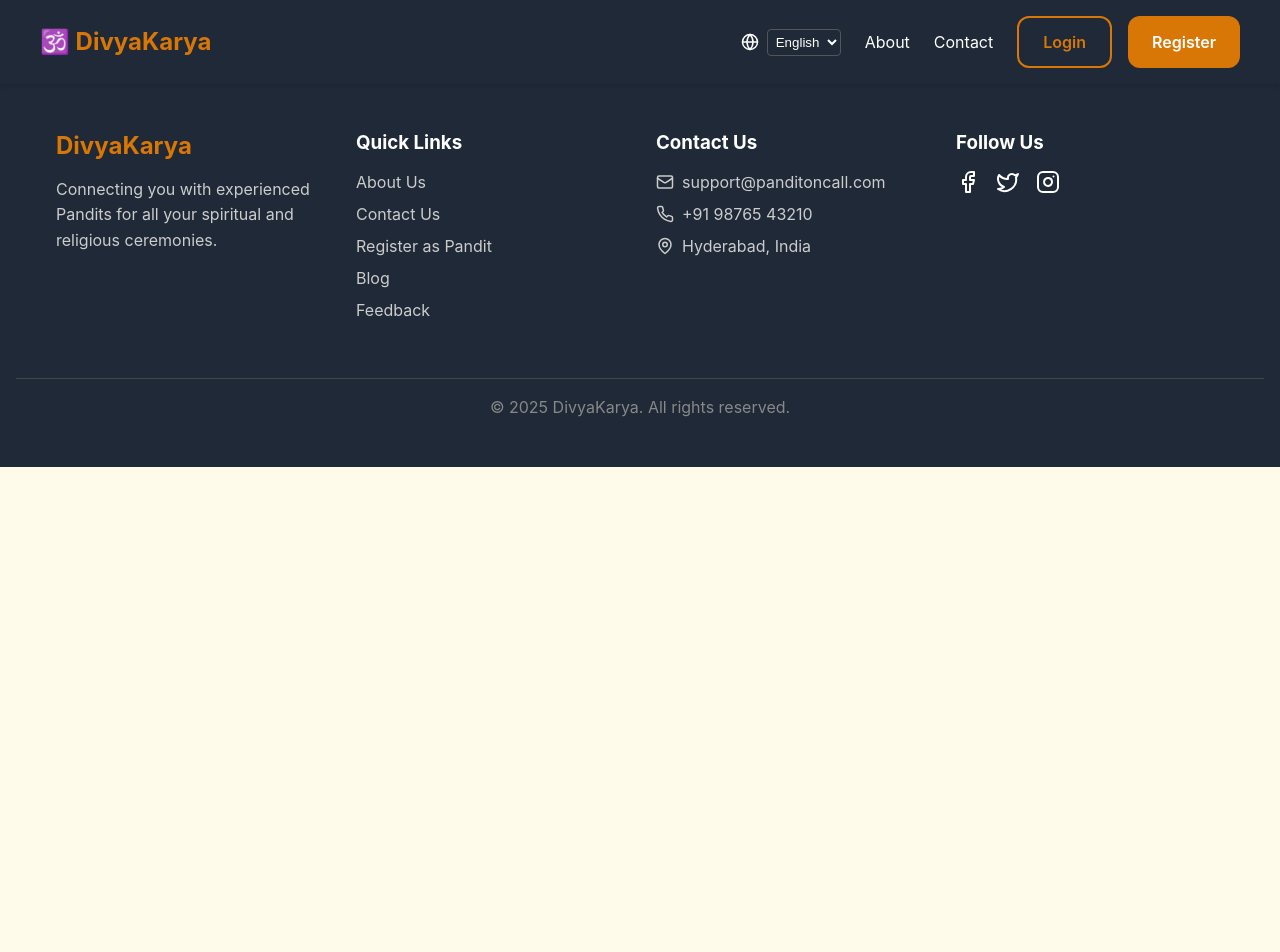
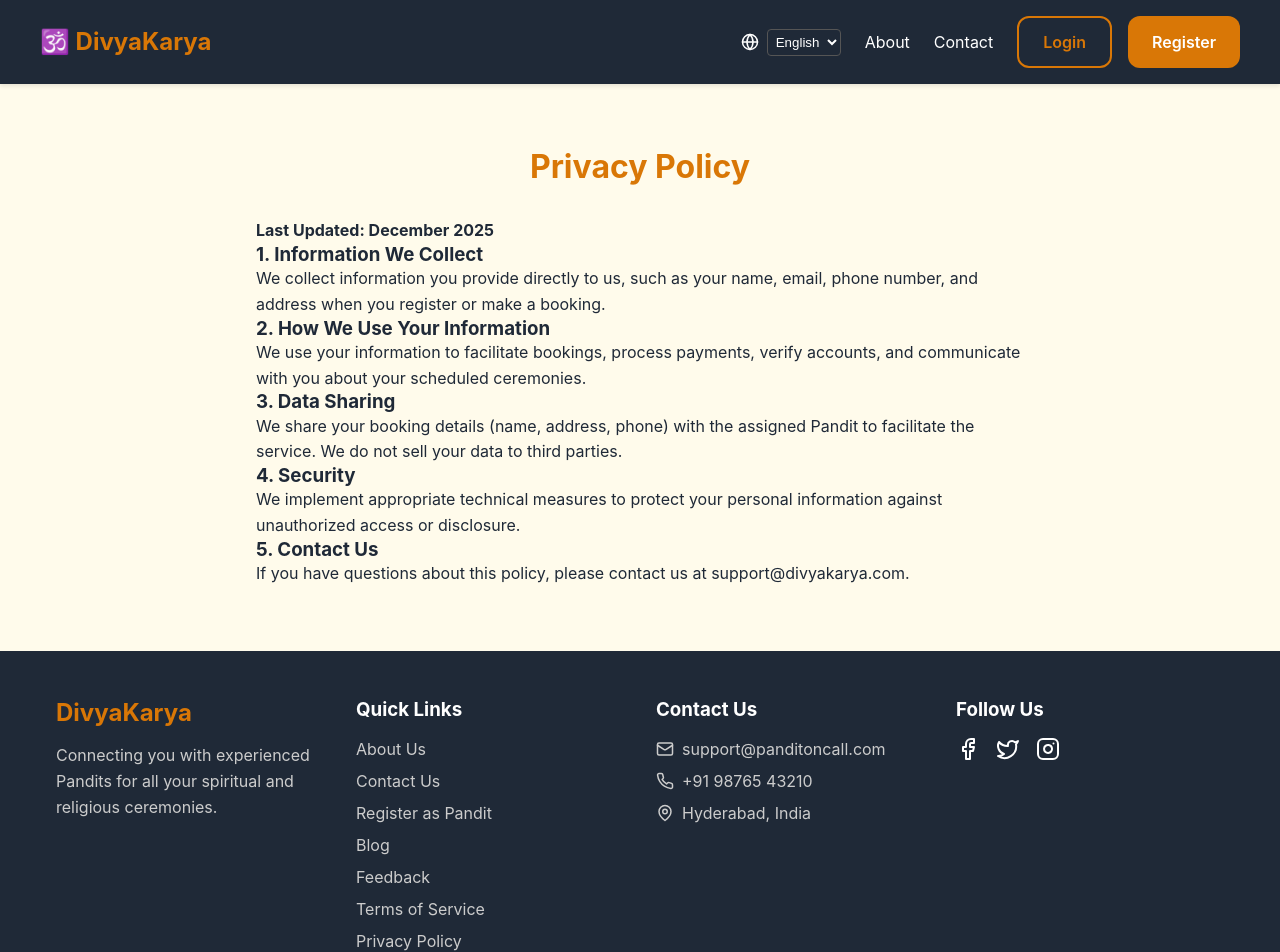
Before and after one commit to evyatriin/divyakarya, a React (Vite) app in the folder client/: page /privacy in a window 1280 px wide. Shown: the top 952 px of the page. Before the commit the page ends 800 px from the top, so only its background shows below. Built offline with nearby package versions, Linux system fonts and the light colour scheme.

Commit message:
feat: Add Terms of Service and Privacy Policy pages

```diff
--- a/client/src/App.jsx
+++ b/client/src/App.jsx
@@ -13,7 +13,7 @@ import ModernBooking from './pages/ModernBooking';
 import ProtectedRoute from './components/ProtectedRoute';
 import { useAuth } from './context/AuthContext';
 
-import { About, Contact, RegisterPandit, Feedback, Blog } from './pages/StaticPages';
+import { About, Contact, RegisterPandit, Feedback, Blog, Terms, Privacy } from './pages/StaticPages';
 import Footer from './components/Footer';
 
 function App() {
@@ -58,6 +58,8 @@ function App() {
         <Route path="/register-pandit" element={<RegisterPandit />} />
         <Route path="/feedback" element={<Feedback />} />
         <Route path="/blog" element={<Blog />} />
+        <Route path="/terms" element={<Terms />} />
+        <Route path="/privacy" element={<Privacy />} />
 
       </Routes>
       <Footer />
--- a/client/src/components/Footer.jsx
+++ b/client/src/components/Footer.jsx
@@ -23,6 +23,8 @@ const Footer = () => {
                         <li style={{ marginBottom: '0.5rem' }}><Link to="/register-pandit" style={{ color: '#ccc', textDecoration: 'none' }}>Register as Pandit</Link></li>
                         <li style={{ marginBottom: '0.5rem' }}><Link to="/blog" style={{ color: '#ccc', textDecoration: 'none' }}>Blog</Link></li>
                         <li style={{ marginBottom: '0.5rem' }}><Link to="/feedback" style={{ color: '#ccc', textDecoration: 'none' }}>Feedback</Link></li>
+                        <li style={{ marginBottom: '0.5rem' }}><Link to="/terms" style={{ color: '#ccc', textDecoration: 'none' }}>Terms of Service</Link></li>
+                        <li style={{ marginBottom: '0.5rem' }}><Link to="/privacy" style={{ color: '#ccc', textDecoration: 'none' }}>Privacy Policy</Link></li>
                     </ul>
                 </div>
 
--- a/client/src/pages/StaticPages.jsx
+++ b/client/src/pages/StaticPages.jsx
@@ -40,3 +40,49 @@ export const Contact = () => <DynamicPage slug="contact-us" />;
 export const RegisterPandit = () => <DynamicPage slug="register-pandit" />;
 export const Feedback = () => <DynamicPage slug="feedback" />;
 export const Blog = () => <DynamicPage slug="blog" />;
+
+export const Terms = () => (
+    <div className="container animate-fade-in" style={{ padding: '4rem 1rem', maxWidth: '800px', margin: '0 auto' }}>
+        <h1 style={{ color: 'var(--primary)', marginBottom: '2rem', textAlign: 'center' }}>Terms of Service</h1>
+        <div style={{ lineHeight: '1.6', color: 'var(--text)' }}>
+            <p><strong>Last Updated: December 2025</strong></p>
+            <h3>1. Acceptance of Terms</h3>
+            <p>By accessing and using DivyaKarya ("the Platform"), you agree to comply with and be bound by these Terms of Service. If you do not agree, please do not use our services.</p>
+
+            <h3>2. Services Description</h3>
+            <p>DivyaKarya connects users with independent Pandits for religious ceremonies. We act as an intermediary and facilitate bookings, but we do not directly employ the Pandits.</p>
+
+            <h3>3. User Responsibilities</h3>
+            <p>You agree to provide accurate information during booking and to treat Pandits with respect. Any abusive behavior may result in account termination.</p>
+
+            <h3>4. Payments and Refunds</h3>
+            <p>Bookings require an advance payment. Refunds are processed according to our cancellation policy (full refund if cancelled 24h before).</p>
+
+            <h3>5. Limitation of Liability</h3>
+            <p>DivyaKarya is not liable for the quality of services provided by independent Pandits, although we strive to maintain high standards through our verification process.</p>
+        </div>
+    </div>
+);
+
+export const Privacy = () => (
+    <div className="container animate-fade-in" style={{ padding: '4rem 1rem', maxWidth: '800px', margin: '0 auto' }}>
+        <h1 style={{ color: 'var(--primary)', marginBottom: '2rem', textAlign: 'center' }}>Privacy Policy</h1>
+        <div style={{ lineHeight: '1.6', color: 'var(--text)' }}>
+            <p><strong>Last Updated: December 2025</strong></p>
+            <h3>1. Information We Collect</h3>
+            <p>We collect information you provide directly to us, such as your name, email, phone number, and address when you register or make a booking.</p>
+
+            <h3>2. How We Use Your Information</h3>
+            <p>We use your information to facilitate bookings, process payments, verify accounts, and communicate with you about your scheduled ceremonies.</p>
+
+            <h3>3. Data Sharing</h3>
+            <p>We share your booking details (name, address, phone) with the assigned Pandit to facilitate the service. We do not sell your data to third parties.</p>
+
+            <h3>4. Security</h3>
+            <p>We implement appropriate technical measures to protect your personal information against unauthorized access or disclosure.</p>
+
+            <h3>5. Contact Us</h3>
+            <p>If you have questions about this policy, please contact us at support@divyakarya.com.</p>
+        </div>
+    </div>
+);
```
